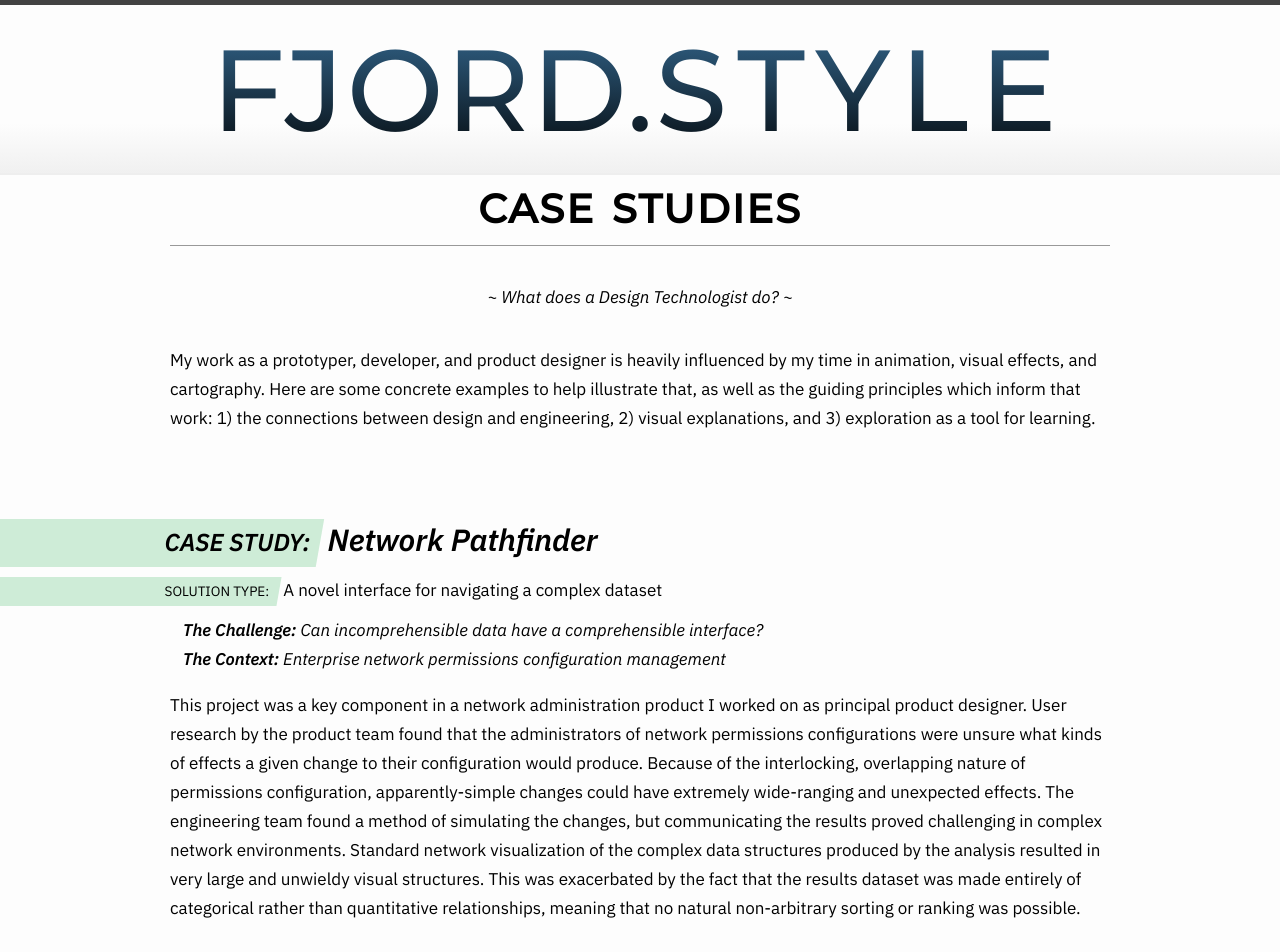
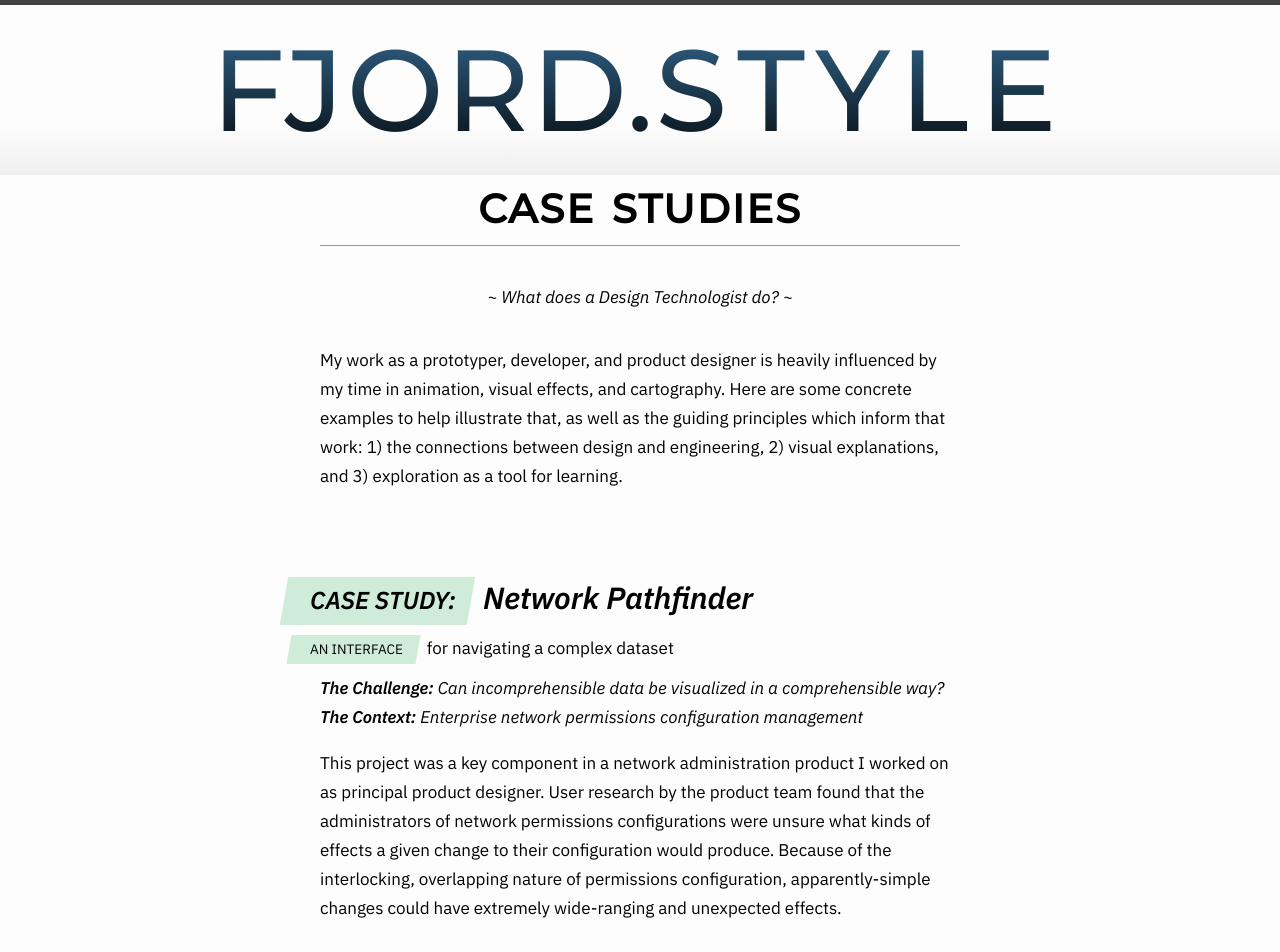
Before and after one commit to meetar/fjord.style, a Jekyll site: the page built from _posts/2023-06-15-case-studies.md, in a window 1280 px wide. Shown: the top 952 px of the page. Built offline with Jekyll 4.4.1, drawn with Linux system fonts in a browser that asks for light colours; some of the changed text lies outside the part shown.

Commit message:
css and copy tweaks

```diff
--- a/_posts/2023-06-15-case-studies.md
+++ b/_posts/2023-06-15-case-studies.md
@@ -23,17 +23,18 @@ My work as a prototyper, developer, and product designer is heavily influenced b
   <div class="subtitle">
     <span class="case-study-tag">Case Study:</span> Network Pathfinder
   </div>
-    <span class="case-study-tag">Solution type:</span> A novel interface for navigating a complex dataset
-  <div class="emphasis"><label>The Challenge:</label> Can incomprehensible data have a comprehensible interface?</div>
+    <span class="case-study-tag">An interface</span> for navigating a complex dataset
+  <div class="emphasis"><label>The Challenge:</label> Can incomprehensible data be visualized in a comprehensible way?</div>
   <div class="emphasis"><label>The Context:</label> Enterprise network permissions configuration management</div>
 </div>
 
 This project was a key component in a network administration product I worked on as principal product designer. User research by the product team found that the administrators of network permissions configurations were unsure what kinds of effects a given change to their configuration would produce. Because of the interlocking, overlapping nature of permissions configuration, apparently-simple changes could have extremely wide-ranging and unexpected effects.
-The engineering team found a method of simulating the changes, but communicating the results proved challenging in complex network environments. Standard network visualization of the complex data structures produced by the analysis resulted in very large and unwieldy visual structures. This was exacerbated by the fact that the results dataset was made entirely of categorical rather than quantitative relationships, meaning that no natural non-arbitrary sorting or ranking was possible.
+
+The engineering team found a method of simulating the changes, but communicating the results proved challenging in complex network environments. Standard network visualization of the resulting data structures produced by the analysis produced very large and unwieldy visual structures. This was exacerbated by the fact that the results dataset was comprised entirely of categorical rather than quantitative relationships, meaning that no natural non-arbitrary sorting or ranking was possible.
 
 The results dataset was the key value proposition of the business, but it was difficult to understand. Could it be tamed?
 
-<div class="illustration"><img height=600 width=800></div>
+<div class="illustration"><img src="http://placekitten.com/1024/480" height=480 width=1024></div>
 
 <div>
 <div class="emphasis"><label>The Design Insight:</label> Building something allows you to understand it in an intuitive way.</div>
@@ -56,10 +57,11 @@ Technology used:
 
 
 <div class="case-study">
+<div class="intro">~ Here's an example. ~</div>
   <div class="subtitle" id="globalterrain">
     <span class="case-study-tag">Case Study:</span> Global Terrain Sculptor
   </div>
-    <span class="case-study-tag">Solution type:</span> A design tool to explore new modeling and animation techniques
+    <span class="case-study-tag">A 3D design tool</span> to explore new modeling and animation techniques
   <div class="emphasis"><label>The Challenge:</label> Can mountains be depicted at varying scales while preserving their character?</div>
   <div class="emphasis"><label>The Context:</label> 3D animation and data visualization for film and commercial visual effects</div>
 
@@ -76,7 +78,7 @@ This was a project I initiated to test the capabilities of a relatively-new grap
 <div class="emphasis"><label>The Engineering Insight:</label> Morphological operators can manipulate a heightmap to approximate this effect, and change the size of the virtual brush on the fly.</div>
 </div>
 
-This browser-based terrain-drawing tool uses adaptive generalization to make a "cartoon" terrain map of the Earth, similar to a plastic "vacuformed" raised-relief map. However, this map can adjusts with zoom level to keep the size of the tallest mountains relatively constant. With this technique, a vertical scale is chosen, after which each point in the landscape is expanded every direction except upward, as though every mountain was inflated from its peak. This causes the largest features to subsume their smaller neighbors, and neighboring peaks combine to form simplified versions of ranges.
+This browser-based terrain-drawing tool uses adaptive generalization to make a "cartoon" terrain map of the Earth, similar to a plastic "vacuformed" raised-relief map. However, this map responds to zoom level to keep the size of the tallest mountains relatively constant. With this technique, a vertical scale is chosen, after which each point in the landscape is expanded every direction except upward, as though every mountain was inflated from its peak. This causes the largest features to subsume their smaller neighbors, and neighboring peaks combine to form simplified versions of ranges.
 
 These transformations can be animated, and the result exported for use in other 3D applications such as Maya or Unity.
 
@@ -97,14 +99,19 @@ Technology used:
 
 
 <div class="case-study">
+<div class="intro">~ Okay, you're going to love this. ~</div>
+
   <div class="subtitle">
     <span class="case-study-tag">Case Study:</span> Music Map
   </div>
-    <span class="case-study-tag">Solution type:</span> A new interface to expand customer reach.
+    <span class="case-study-tag">An audio interface</span> to expand customer reach
   <div class="emphasis"><label>The Challenge:</label> Can mapped data be made accessible in a non-visual way?</div>
   <div class="emphasis"><label>The Context:</label> Dataset representation in public-facing governmental websites</div>
 </div>
-The average digital map is an inherently visual object, with text embedded as pixels in the images which make up the map. This means it is completely inaccessible to people who rely on screen readers. Is there any way around this?
+
+While working at the ESRI R&D Center, I was part of the development and launch of a design and component system for a major product offering in widespread use by governments at all levels as a public-facing communications platform. Part of that initiative was focused on increasing accessibility, not only for ethical reasons but for compliance with federal regulation. As a company with a long history in GIS, ESRI naturally used maps as a core part of that product offering, but maps have always had unique accessibility challenges.
+
+The average digital map is an inherently visual object, with text embedded as pixels in the images which make up the map. This means any data embedded in maps is completely opaque to screen readers. It's possible to offer the same data in other form factors, but is there some way to use the strengths of a map to reach people who don't use it in the typical way?
 
 <div class="illustration"><img height=600 width=800></div>
 
@@ -133,14 +141,19 @@ Technology used:
 
 
 <div class="case-study">
+<div class="intro">~ Let me show you something. ~</div>
+
   <div class="subtitle">
     <span class="case-study-tag">Case Study:</span> Spheremap Painter
   </div>
-  <div class="emphasis"><label>The Challenge:</label> Is there a faster way to art-direct terrain data?</div>
-  <div class="emphasis"><label>The Context:</label> Custom browser-based cartography</div>
+    <span class="case-study-tag">An Interactive Design Tool</span> for real-time feedback
+  <div class="emphasis"><label>The Challenge:</label> Is there an easier way to art-direct terrain data?</div>
+  <div class="emphasis"><label>The Context:</label> Custom browser-based cartography for an egalitarian, open-source cartographic stack</div>
 </div>
-Drawing maps
 
+Topographical map data is normally quite difficult to obtain, work with, and style. In most cases, if it is offered as part of a map design toolkit, it comes as a pre-set layer with limited customization options. This is in part because the traditional methods of working with this data are based on old conceptual models, both cartographic and technical.
+
+The normal ways of lighting 3D objects involve creating virtual light sources and manipulating them until the desired effect is achieved, which requires relatively sophisticated understanding of the conceptual models involved, the appropriate goals concerning both computer lighting and 3D geometry generally. Is there a way to make this work more broadly accessible in a less arcane and technical way?
 
 <div class="illustration"><img height=600 width=800></div>
 
@@ -149,7 +162,9 @@ Drawing maps
   <div class="emphasis"><label>The Engineering Insight:</label> spheremaps allow the use of a texture as a light source.</div>
 </div>
 
-This tool makes use of a technique used in 3D graphics to simulate global lighting called a spheremap. Spheremaps assign an array of pixel colors (aka an image) to a corresponding array of geometry angles, and can be used in lighting calculations in place of traditional light sources. When used as the only lightsource, a spheremap effectively paints a piece of geometry. This painting tool uses an embedded JavaScript canvas element as a literal canvas, and the spheremap calculations reference it directly in real-time.
+This tool makes use of a technique I borrowed from 3D VFX work called a spheremap, which simulates global lighting using textures. Spheremaps assign an array of pixel colors (aka an image) to a corresponding array of geometric angles, and can be used in lighting calculations in place of traditional light sources. When used as a lightsource, a spheremap effectively paints a piece of geometry with an image.
+
+This design tool uses an embedded JavaScript canvas element as a literal canvas with brushes and a color pallette, with an interactive terrain map on the side. The spheremap calculations reference this canvas directly in real-time as the user paints, for instant feedback. This tool was used in the creation of maps and map baselayers by the design team, and both the baselayers and the tool were made freely available for public use in open-source mapping projects.
 
 
 Technology used:
@@ -159,3 +174,43 @@ Technology used:
 </ul>
 
 <a class="external" href="http://meetar.github.io/music-map/">Live demo:</a>
+
+
+
+
+
+
+
+<div class="case-study">
+
+<div class="intro">~ Here's one way of looking at it. ~</div>
+
+  <div class="subtitle" id="globalterrain">
+    <span class="case-study-tag">Case Study:</span> Albers Projection
+  </div>
+    <span class="case-study-tag">A prototype</span> of a dynamic projection inside an online map
+  <div class="emphasis"><label>The Challenge:</label> Can a standard browser-based map replicate more sophisticated cartography?</div>
+  <div class="emphasis"><label>The Context:</label> 3D animation and data visualization for open-source cartography</div>
+</div>
+
+While working at Mapzen on the development of a browser-based map graphics library, I often functioned as "User Number One" to test the capacity of the codebase and guide further development. One of the most important characteristics of any map is its projection, which is the method the map uses to distort the features of a spherical Earth into a flat plane.
+
+The vast majority of online maps are in the Mercator projection, which has a long history and many flaws. However, its simplicity and ubiquity have ensured a degree of technical lock-in, including its enshrinement into the actual data sources used to create online maps.
+
+Many other map projections are known to us in other contexts, including (in North America) the Albers Conic, known to schoolchildren for decades as the classic projection used to display North America and the contiguous United States. However, the Albers is a flexible projection, which can be adapted to minimize distortion for any point on earth, including the poles. Is this ability something which could be demonstrated in an online map?
+
+<div class="illustration"><img height=600 width=800></div>
+
+<div>
+<div class="emphasis"><label>The Design Insight:</label> A dynamic, interactive digital map can have dynamic, interactive projections.</div>
+<div class="emphasis"><label>The Engineering Insight:</label> Custom vertex shaders on modern GPUs can produce many other map projections by "distorting" the geometry of a Mercator-based datasource into a new projection in real-time.</div>
+</div>
+
+To create this map projection demo, I "unprojected" a set of Mercator-based tiled vector data points to regular latitude and longitude coordinates, and then reprojected them in the Albers projection. As the map moves, the map's position is fed to a set of variables in the projection, which adjusts it to minimize distortion at a given latitude. In this way the demo shows both the capacity of the projection and the capacity of the underlying map library.
+
+<div class="illustration"><img height=600 width=800></div>
+
+Technology used:
+<ul><li><a href="https://en.wikipedia.org/wiki/WebGL">WebGL</a> – a JavaScript API for controlling graphics cards</li><li><a href="">Tangram</a> web mapping library with custom <a href="https://en.wikipedia.org/wiki/Shader">shaders</a></li></ul>
+
+<a class="external" href="">Live demo:</a>
--- a/_sass/_layout.scss
+++ b/_sass/_layout.scss
@@ -532,17 +532,18 @@ iframe {
 //
 
   .case-study-wrapper {
-    max-width: -webkit-calc(#{$case-study-content-width} - (#{$spacing-unit} * 2));
-    max-width:         calc(#{$case-study-content-width} - (#{$spacing-unit} * 2));
+    max-width: -webkit-calc(#{$content-width} - (#{$spacing-unit} * 2));
+    max-width:         calc(#{$content-width} - (#{$spacing-unit} * 2));
     margin-right: auto;
     margin-left: auto;
     padding-right: $spacing-unit;
     padding-left: $spacing-unit;
+    position: relative;
     @extend %clearfix;
 
     @include media-query($on-laptop) {
-        max-width: -webkit-calc(#{$case-study-content-width} - (#{$spacing-unit}));
-        max-width:         calc(#{$case-study-content-width} - (#{$spacing-unit}));
+        max-width: -webkit-calc(#{$content-width} - (#{$spacing-unit}));
+        max-width:         calc(#{$content-width} - (#{$spacing-unit}));
         padding-right: $spacing-unit / 2;
         padding-left: $spacing-unit / 2;
     }
@@ -560,21 +561,34 @@ iframe {
   }
 
   .case-study-tag {
+    left: -10px;
+
     font-size: .8em;
     text-transform: uppercase;
     background-color: rgb(206, 236, 215);
-    padding: 3px 0px 3px 23px;
-    padding-left: 98%;
-    margin-left: -100%;
-    margin-right: 10px;
+    padding: 3px 5px 3px 23px;
+    padding-left: 10px;
+    margin-left: -10px;
+    margin-right: 5px;
     margin-bottom: 10px;
 
+    position: relative;
+    display: inline-block;
 
-    position: relative;
-    // background: maroon;
-    display: inline-block;
-    // color: white;
-    // padding: .24em .3em .25em;
+    &:before {
+      z-index: -1;
+      content: "";
+      position: absolute;
+      left: -10%;
+      top: 0;
+      height: 100%;
+      width: 100%;
+      background-color: inherit;
+      -webkit-transform: skewX(-10deg);
+      -moz-transform: skewX(-10deg);
+      -ms-transform: skewX(-10deg);
+      transform: skewX(-10deg);
+    }
 
     &:after {
       color: red;
@@ -593,6 +607,7 @@ iframe {
       transform: skewX(-10deg);
     }
   }
+
 
   .emphasis {
     font-size: 1em;
@@ -639,7 +654,12 @@ iframe {
 
   .case-study {
 
-    margin: 1vw;
+    // border: 1px solid red;
+    // width: 80vw;
+    // position: relative;
+    // left: -5vw;
+
+    margin: 0 0;
 
     p {
       font-size: .9em;
@@ -670,7 +690,7 @@ iframe {
   li {
     list-style-type: none;
     // font-family: "IBM Plex Mono";
-    font-size: .9em;
+    font-size: .93em;
   }
   li::before {
     font-style: italic;
@@ -690,7 +710,30 @@ iframe {
   }
 
   .illustration {
-    margin: 1em 0;
-    background-color: #ccc;
-    border: 1px solid grey;
+    width: 200%;
+    margin-left: -50%;
+    margin-bottom: 2em;
+
+    img {
+      border: 1px solid red;
+      background: pink;
+      max-width: 95vw;
+      height: auto;
+      text-align:center;
+    }
   }
+
+  mark {
+    margin: 0 -0.4em;
+    padding: 0.1em 0.4em;
+    border-radius: 0.8em 0.3em;
+    background: transparent;
+    background-image: linear-gradient(
+      to right,
+      rgba(255, 250, 94, 0.682),
+      rgba(239, 255, 66, 0.643) 8%,
+      rgba(255, 233, 90, 0.465)
+    );
+    -webkit-box-decoration-break: clone;
+    box-decoration-break: clone;
+  }
```
Also changed, not shown: other parts of _posts/2023-06-15-case-studies.md (+2 -1 lines).
